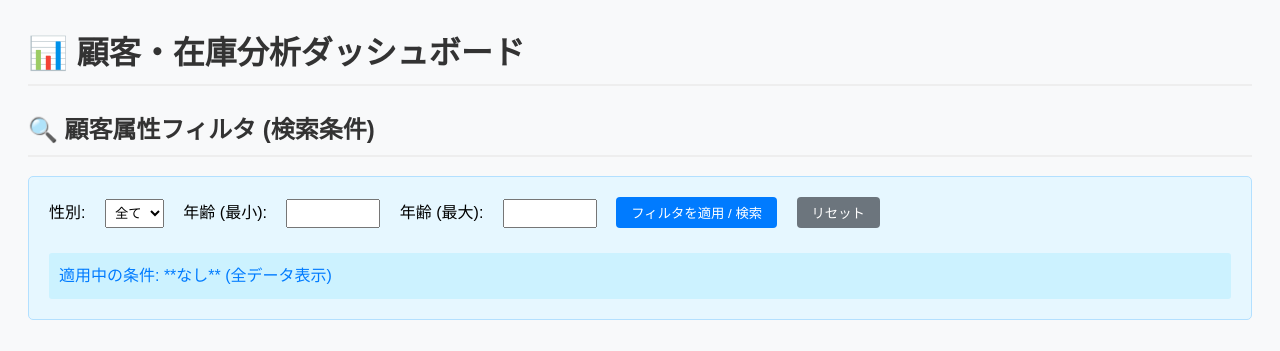
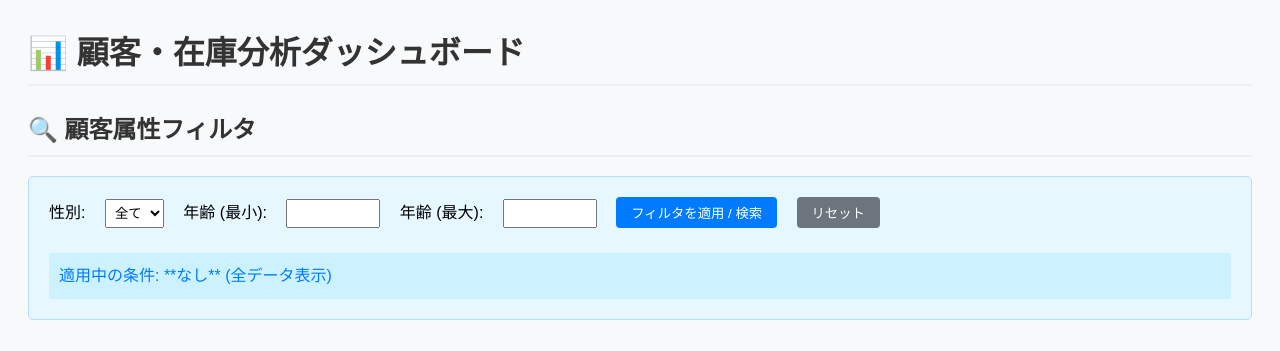
Before and after one commit to 31916/jikken3-kai, a Flask app: page / in a window 1280 px wide. Shown: the part 65-416 px from the top of the page. Run offline with Flask 3, Linux system fonts and the light colour scheme.

Commit message:
ダッシュボードの変更 まずはMAINに合わせます

```diff
--- a/templates/dashboard.html
+++ b/templates/dashboard.html
@@ -28,7 +28,7 @@
   </nav>
    <h1>📊 顧客・在庫分析ダッシュボード</h1>
 
-    <h2>🔍 顧客属性フィルタ (検索条件)</h2>
+    <h2>🔍 顧客属性フィルタ</h2>
     <div class="filter-form">
         <form method="GET" action="/">
             <label for="gender">性別:</label>
```
